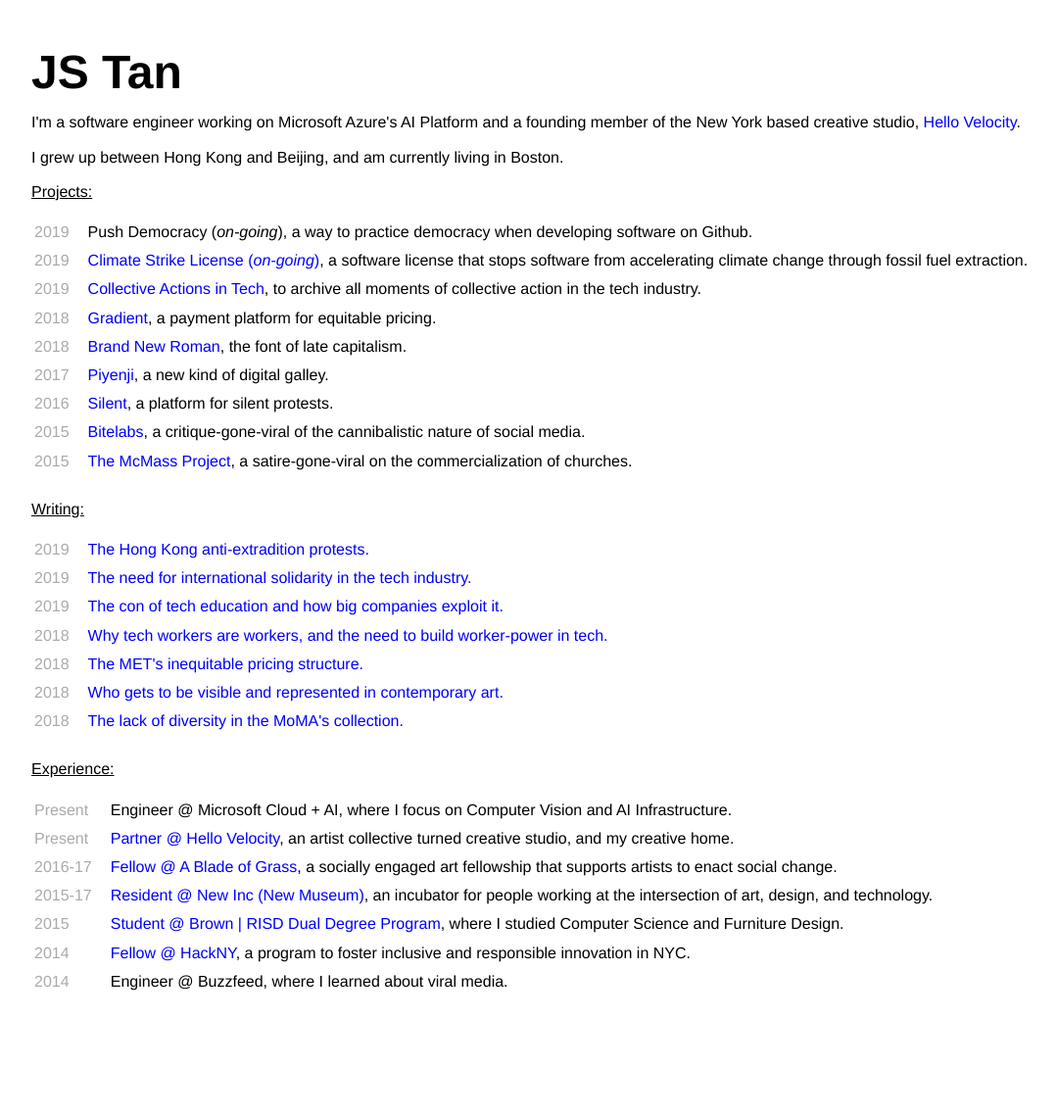
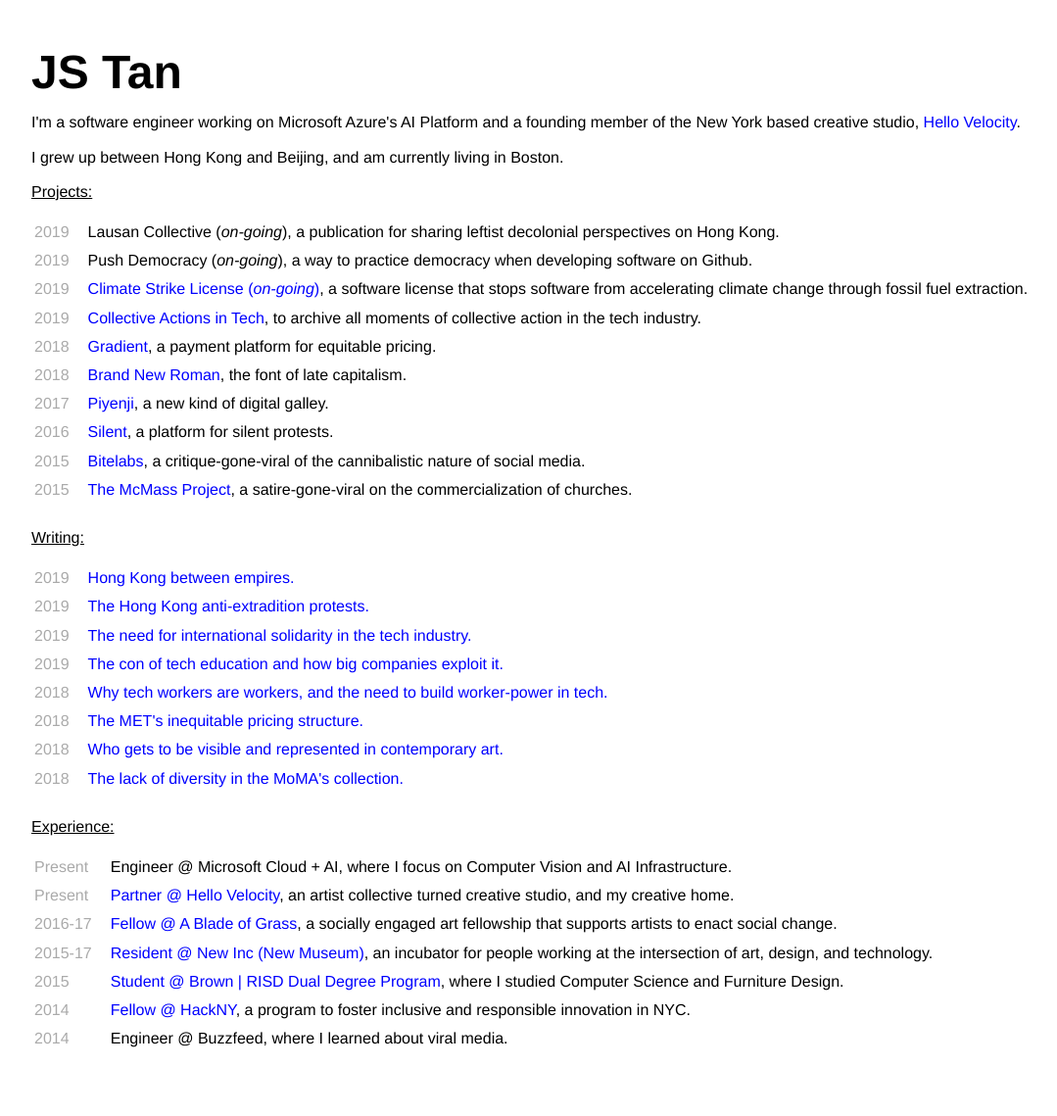
Before and after one commit to organizejs/organizejs.github.io, a Jekyll site: the page built from index.html, in a window 1280 px wide. Shown: the whole page at 98% size, without its empty margins (32-1111 px from the left). Built offline with Jekyll 4.4.1, drawn with Linux system fonts in a browser that asks for light colours; before the commit the page ends 1081 px from its top, so only the background shows below that.

Commit message:
Update index.html

```diff
--- a/index.html
+++ b/index.html
@@ -12,6 +12,12 @@
   </p>
   <p><span class="section-title">Projects:</span></p>
   <table>
+    <tr>
+      <td class="date">2019</td>
+      <td class="item">
+        Lausan Collective (<em>on-going</em>), a publication for sharing leftist decolonial perspectives on Hong Kong.
+      </td>
+    </tr>
     <tr>
       <td class="date">2019</td>
       <td class="item">
@@ -70,6 +76,14 @@
 
   <p><span class="section-title">Writing:</span></p>
   <table>
+    <tr>
+      <td class="date">2019</td>
+      <td class="item">
+        <a href="https://www.jacobinmag.com/2019/09/hong-kong-protests-lausan-collective-internationalism" target="_blank">
+          Hong Kong between empires.
+        </a>
+      </td>
+    </tr>
     <tr>
       <td class="date">2019</td>
       <td class="item">
```
